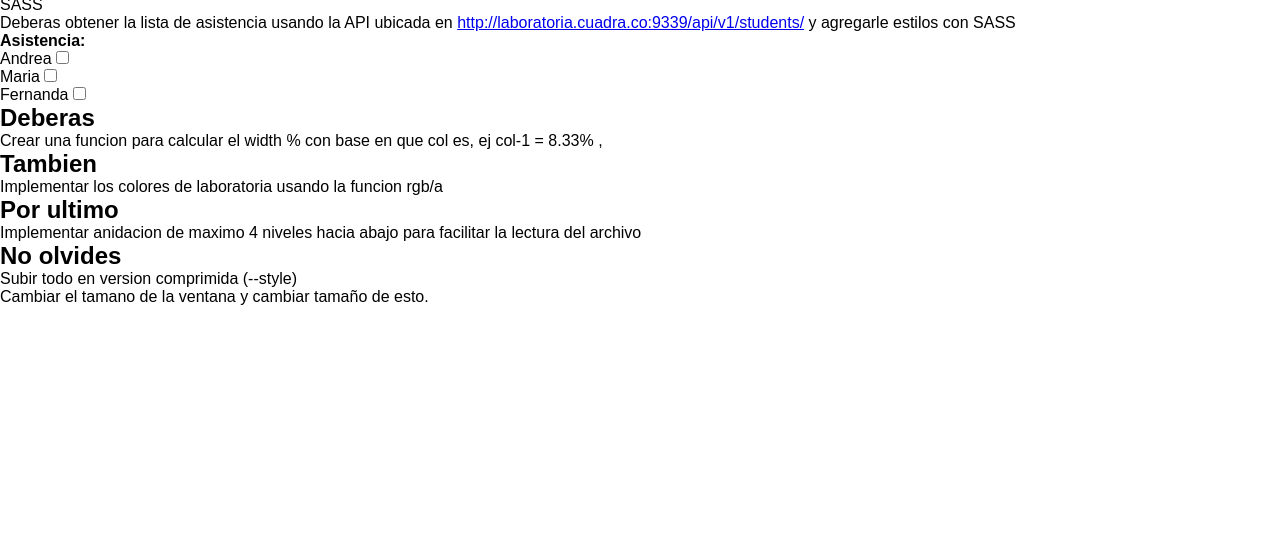
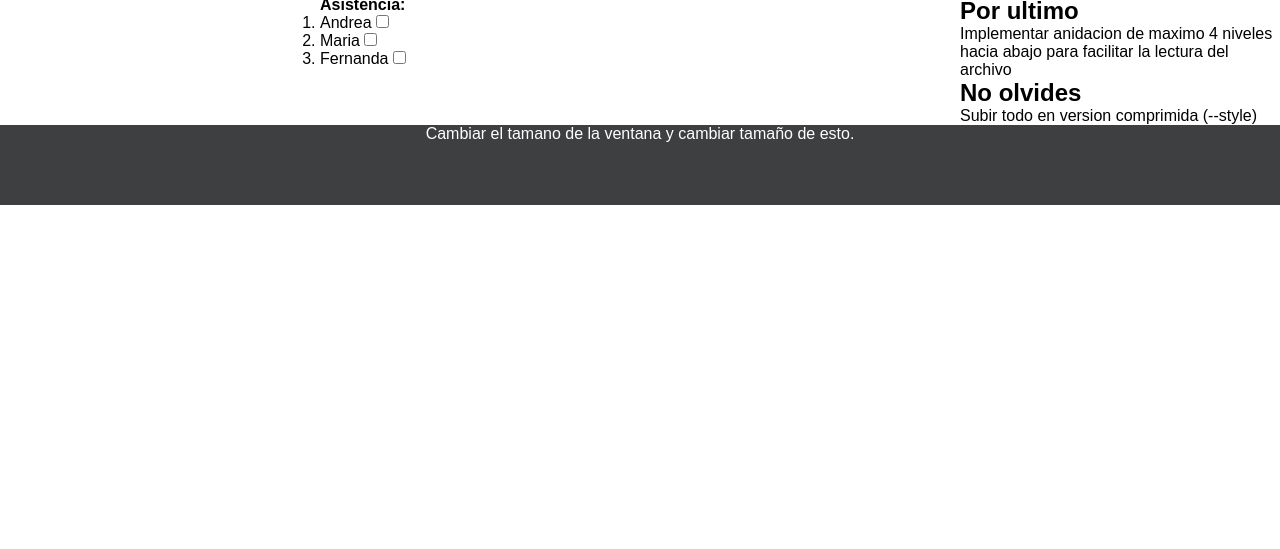
Before and after one commit to dianix/capitan-alumnas, a plain HTML site: page index.html in a window 1280 px wide. Shown: the part 251-800 px from the top of the page. Drawn offline with Linux system fonts and the light colour scheme.

Commit message:
creados estilos para acomodos y color de footer y header

```diff
--- a/src/scss/styles.scss
+++ b/src/scss/styles.scss
@@ -3,12 +3,13 @@ $dark-background: #3E3F40;
 $orange-background: #EBB85D;
 $light-text: #fff;
 $dark-text: #101010;
-$full-width: 100vw;
+$full-width: 100%;
 
-@mixin dark-element ($text) {
+@mixin dark-element ($text,$heig) {
     background: $dark-background;
     text-align: ($text);
     color: $light-text;
+    height:$heig;
 }
 
 @mixin orange-element ($text,$heig){
@@ -30,3 +31,14 @@ header {
     width: $full-width;
     @include orange-element(center,15vh);
 }
+
+main {
+    width: $full-width;
+    display: grid;
+    grid-template-columns: 1fr 2fr 1fr;
+}
+
+footer {
+    width: $full-width;
+    @include dark-element(center,10vh);
+}
```
Also changed, not shown: assets/css/styles.css, 1 other file.
